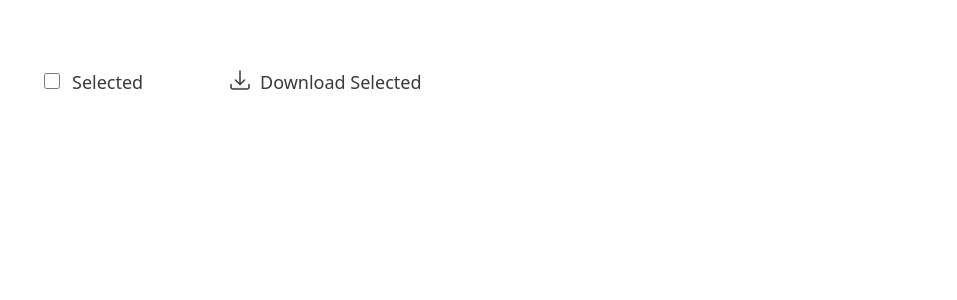
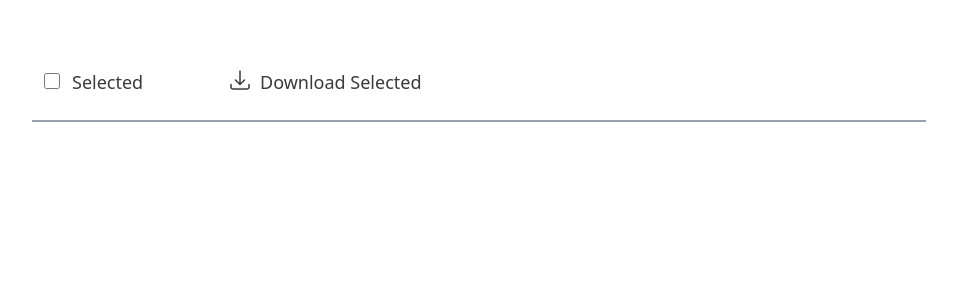
Before and after one commit to rahulrapatwar/file-download, a React (Vite) app: page / in a window 1280 px wide. Shown: the top 300 px of the page, without its empty margins (12-969 px from the left). Built offline with nearby package versions, Linux system fonts and the light colour scheme.

Commit message:
add table component

```diff
--- a/src/components/FileTable.tsx
+++ b/src/components/FileTable.tsx
@@ -2,6 +2,7 @@ import React from "react";
 import type { FileData } from "../types";
 import type { TableColumn } from "../types/table";
 import DownloadButton from "./DownloadButton";
+import { Table } from "./Table";
 
 interface FileTableProps {
   data: FileData[];
@@ -40,6 +41,10 @@ export const FileTable: React.FC<FileTableProps> = ({ data }) => {
           <DownloadButton onClick={handleDownload} isDisabled={false} />
         </span>
       </div>
+      <Table<FileData>
+        columns={columns}
+        data={data}
+      />
     </div>
   );
 };
```
